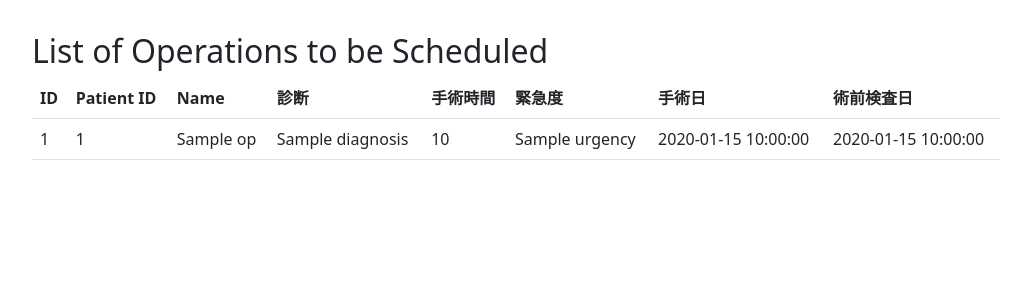
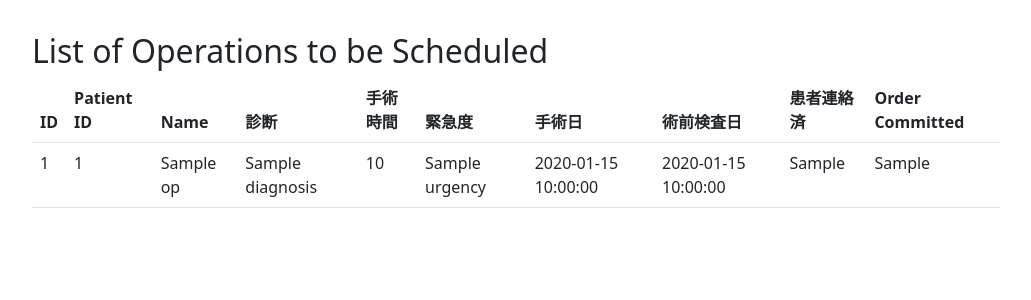
Before and after one commit to chang-hs/op_schedule, a Flask app: template templates/list_op.html in a window 1280 px wide. Shown: the top 300 px of the page, without its empty margins (124-1155 px from the left). Run offline with Flask 3, Linux system fonts and the light colour scheme; the template is opened without the code that fills it: most values are stand-ins (such as "Sample title", 1, 10 or a date in 2020); some libraries are stand-ins or nearby versions.

Commit message:
Add order_committed field

```diff
--- a/models.py
+++ b/models.py
@@ -7,7 +7,6 @@ from sqlalchemy.orm import Mapped
 from sqlalchemy.orm import mapped_column
 from db import Base
 
-# db = SQLAlchemy(model_class=Base)
 
 class Op(Base):
     __tablename__ = "op"
@@ -21,6 +20,7 @@ class Op(Base):
     preop_date: Mapped[Date] = mapped_column(Date, nullable=True)
     date_set: Mapped[Boolean] = mapped_column(Boolean, default=False)
     patient_notified: Mapped[Boolean] = mapped_column(Boolean, default=False)
+    orders_committed: Mapped[Boolean] = mapped_column(Boolean, default=False)
 
     def __repr__(self) -> str:
         return f"Op {self.patient_id} {self.name} {self.op_date} {self.preop_date}"
--- a/templates/list_op.html
+++ b/templates/list_op.html
@@ -14,6 +14,8 @@
                     <th>緊急度</th>
                     <th>手術日</th>
                     <th>術前検査日</th>
+                    <th>患者連絡済</th>
+                    <th>Order Committed</th>
                 </tr>
             </thead>
             <tbody>
@@ -27,6 +29,8 @@
                     <td>{{ op.urgency }}</td>
                     <td>{{ op.op_date }}</td>
                     <td>{{ op.preop_date }}</td>
+                    <td>{{ op.patient_notified }}</td>
+                    <td>{{ op.orders_committed }}</td>
                 </tr>
                 {% endfor %}
             </tbody>
```
